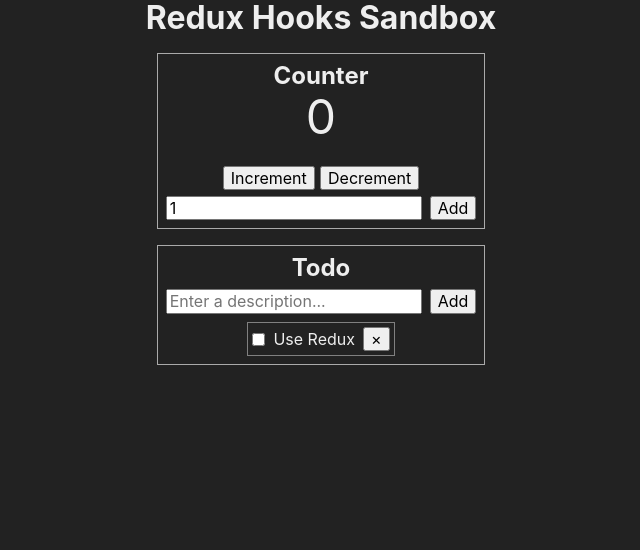
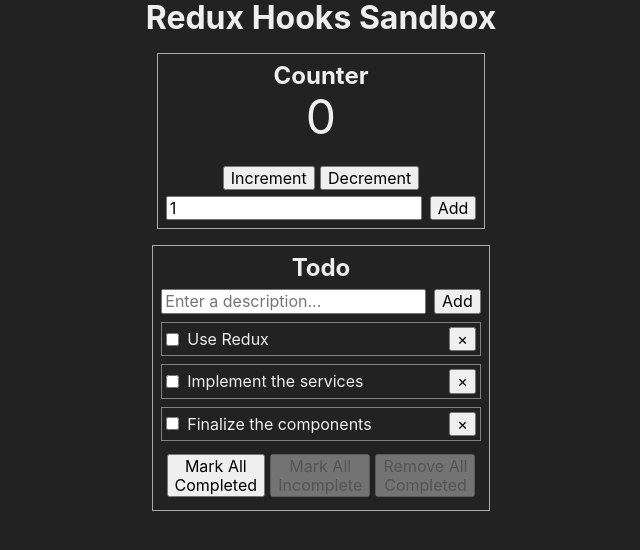
Before and after one commit to rmkane/redux-hooks, a React (Create React App) app: page / in a window 1280 px wide. Shown: the top 550 px of the page, without its empty margins (319-959 px from the left). Built offline with nearby package versions, Linux system fonts and the light colour scheme.

Commit message:
Add more redux

```diff
--- a/src/app/components/common/Todo.jsx
+++ b/src/app/components/common/Todo.jsx
@@ -1,6 +1,13 @@
 import React, { useCallback, useMemo, useState } from 'react';
 import { useDispatch, useSelector } from 'react-redux';
-import { addTodo, removeTodo, toggleTodo } from '../../features/todoSlice';
+import {
+  addTodo,
+  markAllCompleted,
+  markAllIncomplete,
+  removeAllCompleted,
+  removeTodo,
+  toggleTodo,
+} from '../../features/todoSlice';
 import '../../../css/Todo.css';
 
 const Todo = () => {
@@ -48,6 +55,21 @@
     [handleAdd]
   );
 
+  const markAllCompletedAllowed = useMemo(
+    () => todoList.some(({ completed }) => !completed),
+    [todoList]
+  );
+
+  const markAllIncompleteAllowed = useMemo(
+    () => todoList.some(({ completed }) => completed),
+    [todoList]
+  );
+
+  const removeAllAllowed = useMemo(
+    () => todoList.some(({ completed }) => completed),
+    [todoList]
+  );
+
   return useMemo(
     () => (
       <div className="Todo">
@@ -74,7 +96,7 @@
                 data-id={id}
                 onChange={handleToggle}
               />
-              <span>{text}</span>
+              <div>{text}</div>
               <button
                 className="RemoveButton"
                 aria-label="Close"
@@ -85,9 +107,49 @@
             </li>
           ))}
         </ul>
+        <div className="ButtonGroup">
+          <button
+            type="button"
+            disabled={!markAllCompletedAllowed}
+            onClick={() => dispatch(markAllCompleted())}
+          >
+            Mark All
+            <br />
+            Completed
+          </button>
+          <button
+            type="button"
+            disabled={!markAllIncompleteAllowed}
+            onClick={() => dispatch(markAllIncomplete())}
+          >
+            Mark All
+            <br />
+            Incomplete
+          </button>
+          <button
+            type="button"
+            disabled={!removeAllAllowed}
+            onClick={() => dispatch(removeAllCompleted())}
+          >
+            Remove All
+            <br />
+            Completed
+          </button>
+        </div>
       </div>
     ),
-    [entry, handleAdd, handleEnter, handleRemove, handleToggle, todoList]
+    [
+      dispatch,
+      entry,
+      handleAdd,
+      handleEnter,
+      handleRemove,
+      handleToggle,
+      markAllCompletedAllowed,
+      markAllIncompleteAllowed,
+      removeAllAllowed,
+      todoList,
+    ]
   );
 };
 
--- a/src/app/features/todoSlice.js
+++ b/src/app/features/todoSlice.js
@@ -9,6 +9,16 @@
         text: 'Use Redux',
         completed: false,
         id: 1,
+      },
+      {
+        text: 'Implement the services',
+        completed: false,
+        id: 2,
+      },
+      {
+        text: 'Finalize the components',
+        completed: false,
+        id: 3,
       },
     ],
   },
@@ -34,14 +44,46 @@
         found.completed = !found.completed;
       }
     },
+    markAllCompleted: (state) => {
+      state.list.forEach((item) => {
+        Object.assign(item, { completed: true });
+      });
+    },
+    markAllIncomplete: (state) => {
+      state.list.forEach((item) => {
+        Object.assign(item, { completed: false });
+      });
+    },
+    removeAllCompleted: (state) => {
+      for (let i = state.list.length - 1; i >= 0; i -= 1) {
+        if (state.list[i].completed) {
+          state.list.splice(i, 1);
+        }
+      }
+    },
   },
 });
 
 const {
-  actions: { add: addTodo, remove: removeTodo, toggle: toggleTodo },
+  actions: {
+    add: addTodo,
+    markAllCompleted,
+    markAllIncomplete,
+    remove: removeTodo,
+    removeAllCompleted,
+    toggle: toggleTodo,
+  },
   reducer,
 } = todoSlice;
 
-export { addTodo, removeTodo, toggleTodo, reducer };
+export {
+  addTodo,
+  markAllCompleted,
+  markAllIncomplete,
+  removeAllCompleted,
+  removeTodo,
+  toggleTodo,
+  reducer,
+};
 
 export default reducer;
--- a/src/css/App.css
+++ b/src/css/App.css
@@ -32,3 +32,18 @@
   gap: 1em;
   align-items: center;
 }
+
+.Header {
+  display: flex;
+  justify-content: center;
+  font-size: 1.5em;
+  font-weight: bold;
+  flex: 1;
+}
+
+.ButtonGroup {
+  display: flex;
+  align-self: center;
+  gap: 0.33em;
+  padding: 0.33em;
+}
--- a/src/css/Counter.css
+++ b/src/css/Counter.css
@@ -5,11 +5,6 @@
   justify-content: center;
   border: thin solid #AAA;
   padding: 0.5em;
-}
-
-.Header {
-  font-size: 1.5em;
-  font-weight: bold;
 }
 
 .Value {
@@ -21,9 +16,3 @@
   display: flex;
   gap: 0.5em;
 }
-
-.ButtonGroup {
-  display: flex;
-  gap: 0.33em;
-  padding: 0.33em;
-}
--- a/src/css/Todo.css
+++ b/src/css/Todo.css
@@ -1,16 +1,10 @@
 .Todo {
   display: flex;
   flex-direction: column;
-  align-items: center;
   justify-content: center;
   border: thin solid #AAA;
   padding: 0.5em;
   gap: 0.5em;
-}
-
-.Header {
-  font-size: 1.5em;
-  font-weight: bold;
 }
 
 .Todo-List {
@@ -42,7 +36,7 @@
   flex: 1;
 }
 
-.Todo-Item > span {
+.Todo-Item > div {
   display: flex;
   flex: 1;
 }
```
